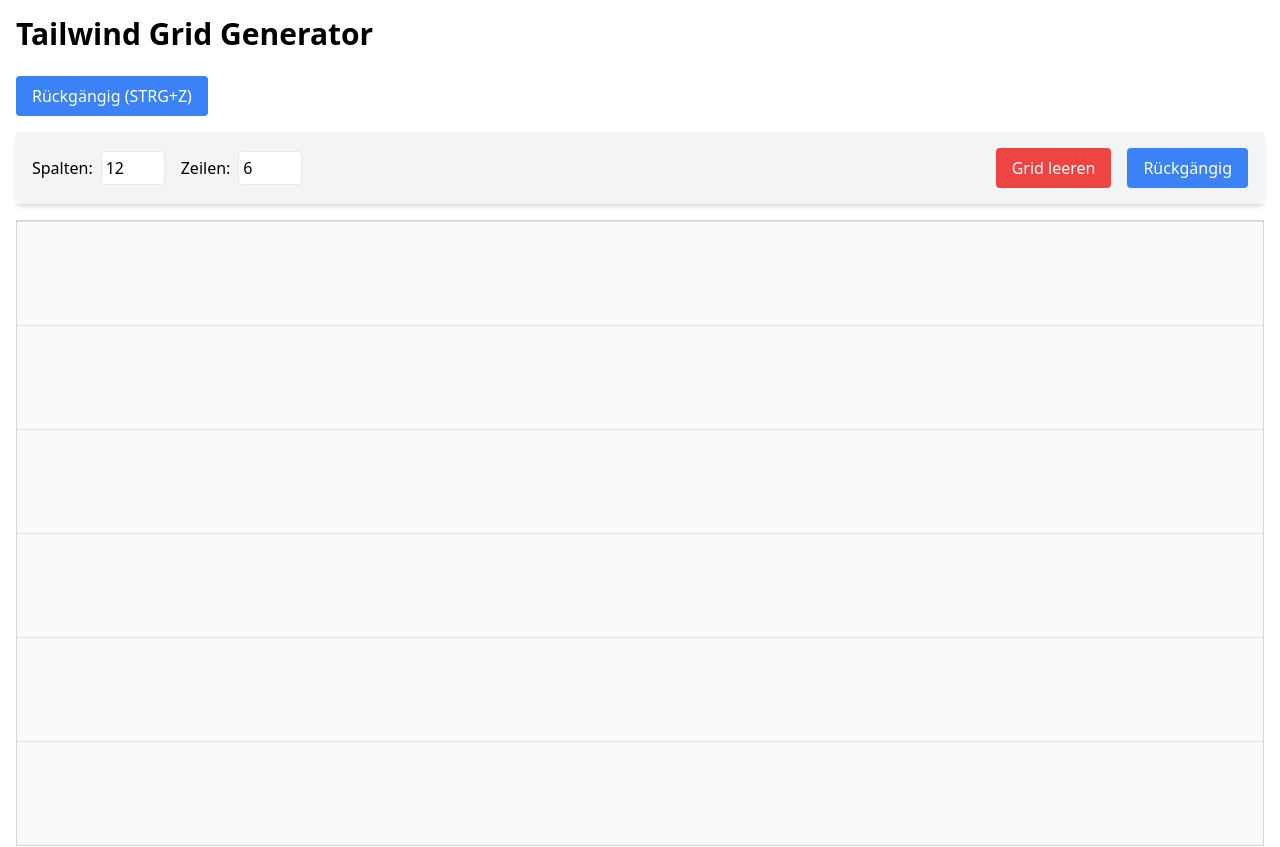
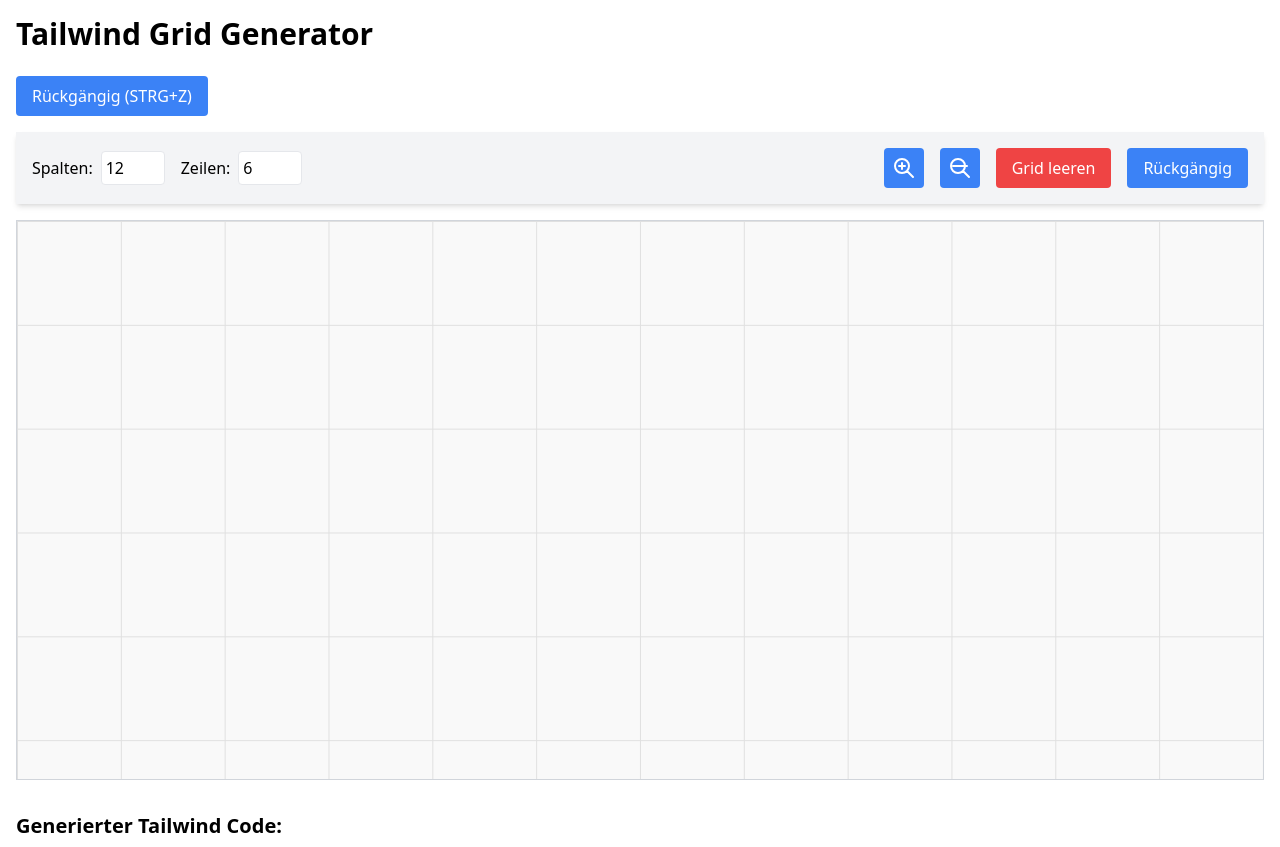
Before and after one commit to jovicdev97/TailwindCSS-Grid-Gen-Generator, a Nuxt app: page / in a window 1280 px wide. Shown: the top 847 px of the page. Built offline with nearby package versions, Linux system fonts and the light colour scheme.

Commit message:
add: zoom

```diff
--- a/components/GridCanvas.vue
+++ b/components/GridCanvas.vue
@@ -13,6 +13,16 @@
         </label>
       </div>
       <div class="flex items-center space-x-4">
+        <button @click="zoomIn" class="p-2 bg-blue-500 text-white rounded hover:bg-blue-600 transition-colors focus:outline-none focus:ring-2 focus:ring-blue-500 focus:ring-opacity-50">
+          <svg xmlns="http://www.w3.org/2000/svg" class="h-6 w-6" fill="none" viewBox="0 0 24 24" stroke="currentColor">
+            <path stroke-linecap="round" stroke-linejoin="round" stroke-width="2" d="M21 21l-6-6m2-5a7 7 0 11-14 0 7 7 0 0114 0zM10 7v3m0 0v3m0-3h3m-3 0H7" />
+          </svg>
+        </button>
+        <button @click="zoomOut" class="p-2 bg-blue-500 text-white rounded hover:bg-blue-600 transition-colors focus:outline-none focus:ring-2 focus:ring-blue-500 focus:ring-opacity-50">
+          <svg xmlns="http://www.w3.org/2000/svg" class="h-6 w-6" fill="none" viewBox="0 0 24 24" stroke="currentColor">
+            <path stroke-linecap="round" stroke-linejoin="round" stroke-width="2" d="M21 21l-6-6m2-5a7 7 0 11-14 0 7 7 0 0114 0zM5 10h14" />
+          </svg>
+        </button>
         <button @click="clearGrid" class="px-4 py-2 bg-red-500 text-white rounded hover:bg-red-600 transition-colors focus:outline-none focus:ring-2 focus:ring-red-500 focus:ring-opacity-50">
           Grid leeren
         </button>
@@ -23,8 +33,9 @@
     </div>
 
     <!-- Grid Area -->
+    <div class="relative mt-4 border border-gray-300 overflow-auto" :style="containerStyle">
       <div
-      class="grid-container relative mt-4 border border-gray-300"
+        class="grid-container relative"
         ref="gridContainer"
         @mousedown="startDrawing"
         @mousemove="drawBox"
@@ -32,13 +43,8 @@
         @mouseleave="finishDrawing"
         :style="gridContainerStyle"
       >
-      <!-- Grid Lines -->
-      <div v-for="col in columns" :key="'col-' + col"
-           :style="{ left: `${(col - 1) * 100 / columns}%` }"
-           class="grid-line vertical"></div>
-      <div v-for="row in rows" :key="'row-' + row"
-           :style="{ top: `${(row - 1) * 100 / rows}%` }"
-           class="grid-line horizontal"></div>
+        <!-- Background Grid Lines -->
+        <div class="absolute inset-0" :style="backgroundGridStyle"></div>
 
         <!-- Grid Boxes -->
         <GridBox
@@ -53,6 +59,7 @@
         <div v-if="previewBox" :style="previewBoxStyle" class="preview-box"></div>
       </div>
     </div>
+  </div>
 </template>
 
 <script setup>
@@ -64,6 +71,7 @@ const gridStore = useGridStore()
 
 const columns = ref(12)
 const rows = ref(6)
+const zoom = ref(1)
 
 const gridContainer = ref(null)
 
@@ -72,10 +80,22 @@ const startX = ref(0)
 const startY = ref(0)
 const previewBox = ref(null)
 
+const containerStyle = computed(() => ({
+  width: '100%',
+  height: '70vh',
+}))
+
 const gridContainerStyle = computed(() => ({
-  width: '100%',
-  paddingTop: `${(rows.value / columns.value) * 100}%`,
-  backgroundColor: '#f9f9f9'
+  width: `${100 * zoom.value}%`,
+  paddingTop: `${(rows.value / columns.value) * 100 * zoom.value}%`,
+  backgroundColor: '#f9f9f9',
+  backgroundSize: `${100 / columns.value}% ${100 / rows.value}%`,
+}))
+
+const backgroundGridStyle = computed(() => ({
+  backgroundImage: `linear-gradient(to right, #e0e0e0 1px, transparent 1px),
+                    linear-gradient(to bottom, #e0e0e0 1px, transparent 1px)`,
+  backgroundSize: `${100 / columns.value}% ${100 / rows.value}%`,
 }))
 
 const previewBoxStyle = computed(() => {
@@ -142,6 +162,14 @@ function updateGridSize() {
   gridStore.setGridSize({ columns: columns.value, rows: rows.value })
 }
 
+function zoomIn() {
+  zoom.value = Math.min(zoom.value + 0.1, 2)
+}
+
+function zoomOut() {
+  zoom.value = Math.max(zoom.value - 0.1, 0.5)
+}
+
 onMounted(() => {
   window.addEventListener('mouseup', finishDrawing)
   updateGridSize()
@@ -161,21 +189,6 @@ watch([columns, rows], updateGridSize)
   overflow: hidden;
 }
 
-.grid-line {
-  position: absolute;
-  background-color: #e0e0e0;
-}
-
-.grid-line.vertical {
-  width: 1px;
-  height: 100%;
-}
-
-.grid-line.horizontal {
-  height: 1px;
-  width: 100%;
-}
-
 .preview-box {
   position: absolute;
   border: 2px dashed #3B82F6;
```
Also changed, not shown: 1 other file (tests, documents, lock files or other folders). Lines whose indentation alone changed are shown as unchanged.
